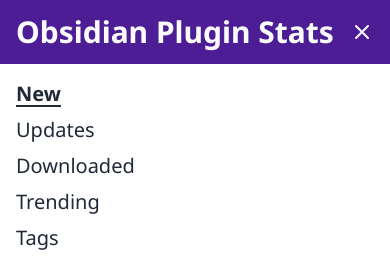
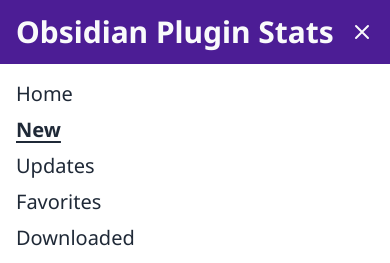
Before and after one commit to ganesshkumar/obsidian-plugins-stats-ui, a Next.js app: page /new in a window 390 px wide. Both pictures are taken after a click on the button "Navigation Menu". Shown: the top 263 px of the page. Built offline with nearby package versions, Linux system fonts and the light colour scheme; no server answers; the database is empty.

Commit message:
fixing home page link in navbar

```diff
--- a/components/Navbar.tsx
+++ b/components/Navbar.tsx
@@ -32,7 +32,7 @@
 
           {/* Desktop Menu */}
           <div className="hidden md:flex space-x-4 text-lg">
-            <Link href="/home" className={getClasses('home')}>
+            <Link href="/" className={getClasses('home')}>
               Home
             </Link>
             <Link href="/new" className={getClasses('new')}>
@@ -87,11 +87,17 @@
       {/* Mobile Menu */}
       {isOpen && (
         <div className="md:hidden flex flex-col pl-4 pb-4 gap-y-2 text-xl text-gray-800 shadow-md py-4">
+          <Link href="/" className={getClasses('home')}>
+            Home
+          </Link>
           <Link href="/new" className={getClasses('new')}>
             New
           </Link>
           <Link href="/updates" className={getClasses('updates')}>
             Updates
+          </Link>
+          <Link href="/favorites" className={getClasses('favorites')}>
+            Favorites
           </Link>
           <Link href="/most-downloaded" className={getClasses('most-downloaded')}>
             Downloaded
```
